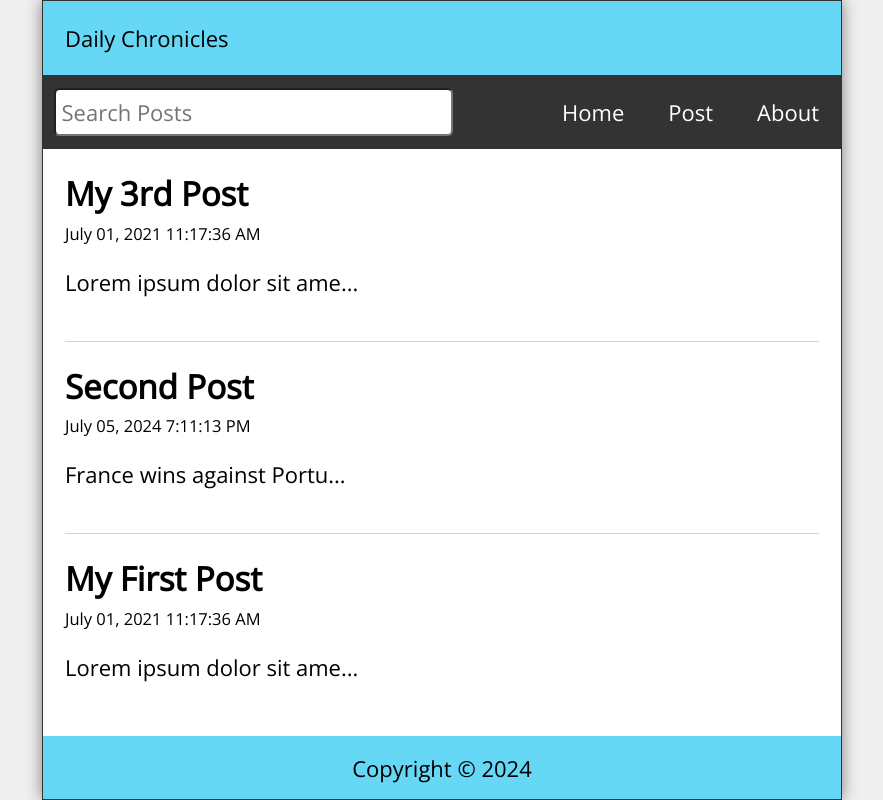
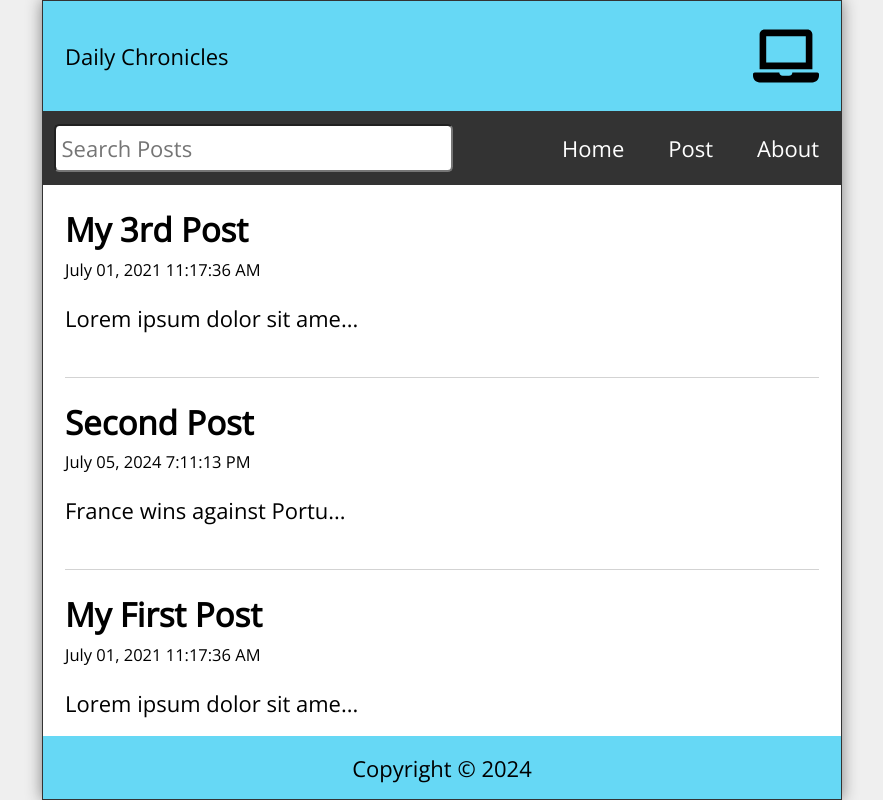
Before and after one commit to pranavshrikhande/ChronicleJS, a React (Create React App) app: page / in a window 1280 px wide. Shown: the whole page, without its empty margins (198-1081 px from the left). Built offline with nearby package versions, Linux system fonts and the light colour scheme; data requests are answered from the project's data file.

Commit message:
feat: add useWindowSize hook

```diff
--- a/package.json
+++ b/package.json
@@ -10,6 +10,7 @@
     "date-fns": "^3.6.0",
     "react": "^18.3.1",
     "react-dom": "^18.3.1",
+    "react-icons": "^5.2.1",
     "react-router-dom": "^6.24.0",
     "react-scripts": "^5.0.1",
     "web-vitals": "^2.1.4"
--- a/src/App.js
+++ b/src/App.js
@@ -13,6 +13,8 @@ import Footer from "./Footer";
 import { format } from "date-fns";
 import api from "./api/posts";
 import EditPost from "./EditPost";
+import useWindowSize from "./hooks/useWindowSize";
+
 
 function App() {
   const [posts, setPosts] = useState([]);
@@ -25,6 +27,10 @@ function App() {
   const [editBody, setEditBody] = useState("");
 
   const navigate = useNavigate(); //React Router v6 introduced a paradigm shift with the useNavigate hook, offering a more concise and streamlined approach to manage navigation within components. Unlike useHistory, useNavigate simplifies the navigation process by providing a single function for triggering route changes.
+
+
+  const {width} = useWindowSize();
+
 
   //another useEffect hook to load data to fetch data and needs to happen at load time, so dependency should be []
 
@@ -139,7 +145,7 @@ function App() {
 
   return (
     <div className="App">
-      <Header title="Daily Chronicles" />
+      <Header title="Daily Chronicles" width={width} />
       <Nav search={search} setSearch={setSearch} />
       <Routes>
         <Route path="/" element={<Home posts={searchResults} />} />
--- a/src/Header.js
+++ b/src/Header.js
@@ -1,9 +1,18 @@
-import React from 'react'
+import React from "react";
+import { FaLaptop, FaTabletAlt, FaMobileAlt } from "react-icons/fa";
+const Header = ({ title, width }) => {
+  return (
+    <header className="Header">
+      {title}
+      {width < 768 ? (
+        <FaMobileAlt />
+      ) : width < 992 ? (
+        <FaTabletAlt />
+      ) : (
+        <FaLaptop />
+      )}
+    </header>
+  );
+};
 
-const Header = ({title}) => {
-  return (
-   <header className='Header'>{title}</header>
-  )
-}
-
-export default Header
+export default Header;
--- /dev/null
+++ b/src/hooks/useWindowSize.js
@@ -0,0 +1,38 @@
+import { useState, useEffect } from "react";
+
+const useWindowSize = () => {
+  const [windowSize, setWindowSize] = useState({
+    width: undefined,
+    height: undefined,
+  });
+
+  useEffect(() => {
+    const handleResize = () => {
+      setWindowSize({
+        width: window.innerWidth,
+        height: window.innerHeight,
+      });
+    };
+
+    handleResize(); //this runs at load time
+
+    //how to  get the values continue  to adjust when window is resized
+
+    window.addEventListener("resize", handleResize);
+
+    //Now it only adds once, we need to do something to prevent memory leak in application, i.e remove event listener
+    //useEffect has cleanup function that only runs when dependency change for useEffect
+
+    // const cleanUp = ()=>{
+    //     console.log('runs if a useEffect dependency changes')
+    //     window.removeEventListener("resize", handleResize);
+    // }
+
+    //return cleanUp;
+    return ()=> window.removeEventListener("resize", handleResize);
+}, []);
+
+return windowSize;
+};
+
+export default useWindowSize;
```
Also changed, not shown: 1 other file (tests, documents, lock files or other folders).
